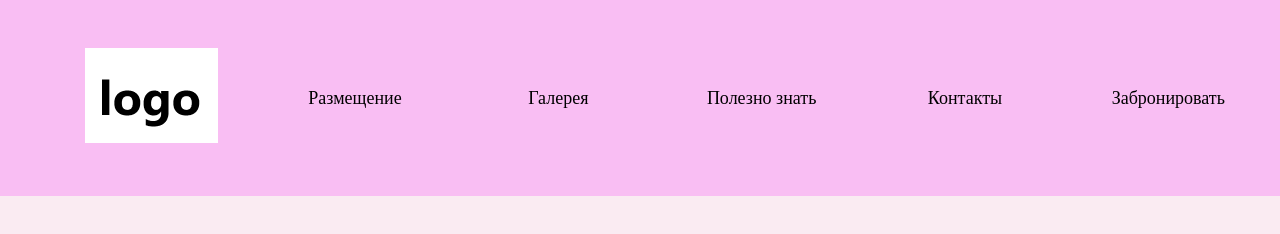
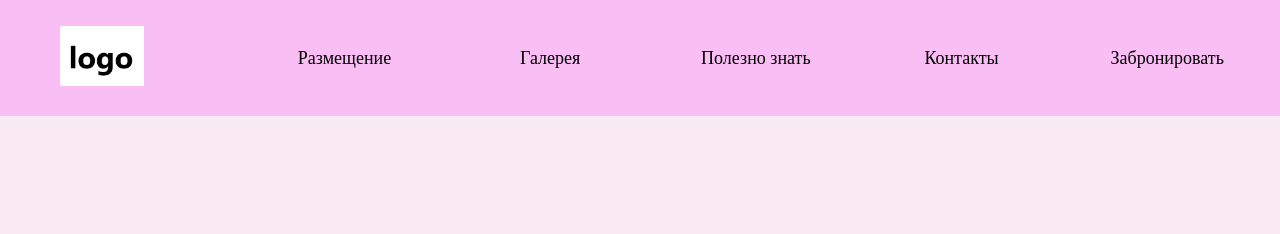
Before and after one commit to iamanastasi/projet, a plain HTML site: page booking.html in a window 1280 px wide. Drawn offline with Linux system fonts and the light colour scheme.

Commit message:
logo is normal

```diff
--- a/main.css
+++ b/main.css
@@ -13,7 +13,7 @@ a, a:visited{
      justify-content: space-between;
      flex-wrap: wrap;
      background-color: rgb(249, 190, 243);
-     padding: 20px 10px;
+     padding: 10px 10px;
    }
 
    header ul {
@@ -21,8 +21,16 @@ a, a:visited{
      align-items: center;
      width: 100%;
    }
-
-   header li {
+   img.logo {
+    height: 60px;
+    width: auto;
+   }
+   header li:first-child {
+    flex: 1;
+    padding-left: 10px;
+    list-style-type: none;
+   }
+   header li:not(:first-child) {
      flex: 1;
      color: rgb(0, 0, 0);
      padding: 12px;
```
